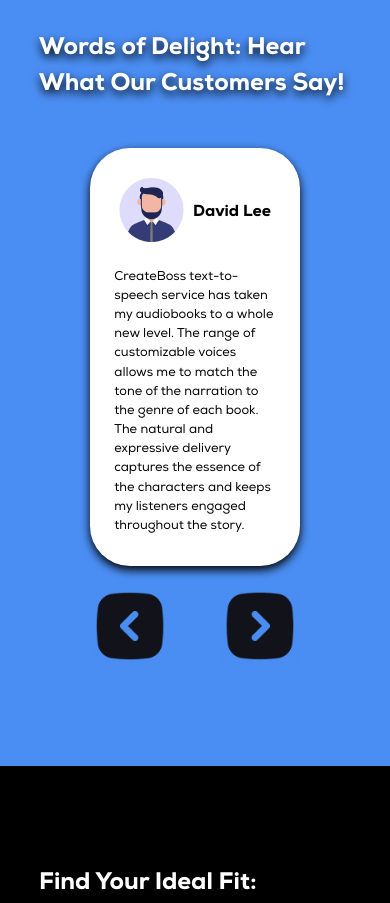
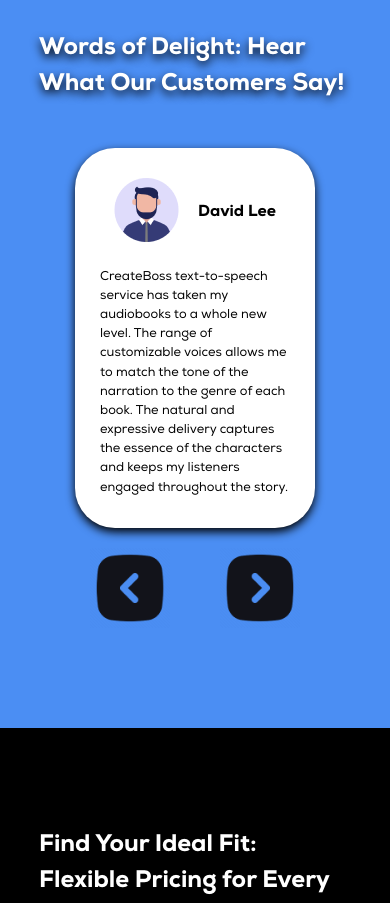
Before and after one commit to Intrgalactic/create-boss-test, a React (Vite) app: page / in a window 390 px wide. Shown: the part 2240-3143 px from the top of the page. Built offline with nearby package versions, Linux system fonts and the light colour scheme.

Commit message:
fixed testimonial carousel

```diff
--- a/src/index.css
+++ b/src/index.css
@@ -802,8 +802,8 @@
   }
 
   .testimonial-section__boxes-container {
-    width: calc(250px);
-    min-width: 250px;
+    width: calc(280px);
+    min-width: 280px;
   }
 
   .carousel-button {
@@ -815,9 +815,9 @@
   }
 
   .testimonial__box {
-    width: 170px;
+    width: 200px;
     margin-inline: 20px;
-    min-width: 170px;
+    min-width: 200px;
     scroll-margin-inline: 20px;
 
   }
```
